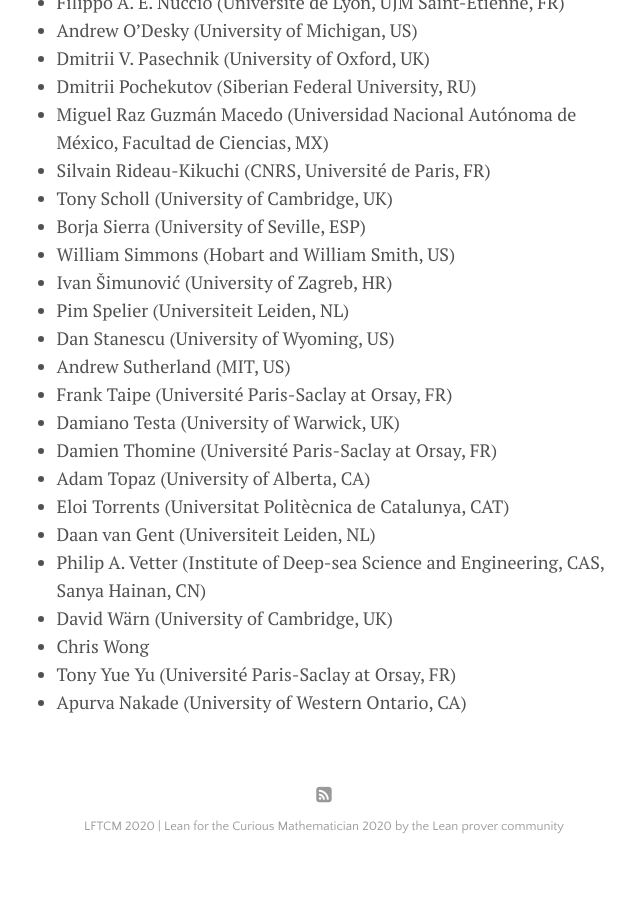
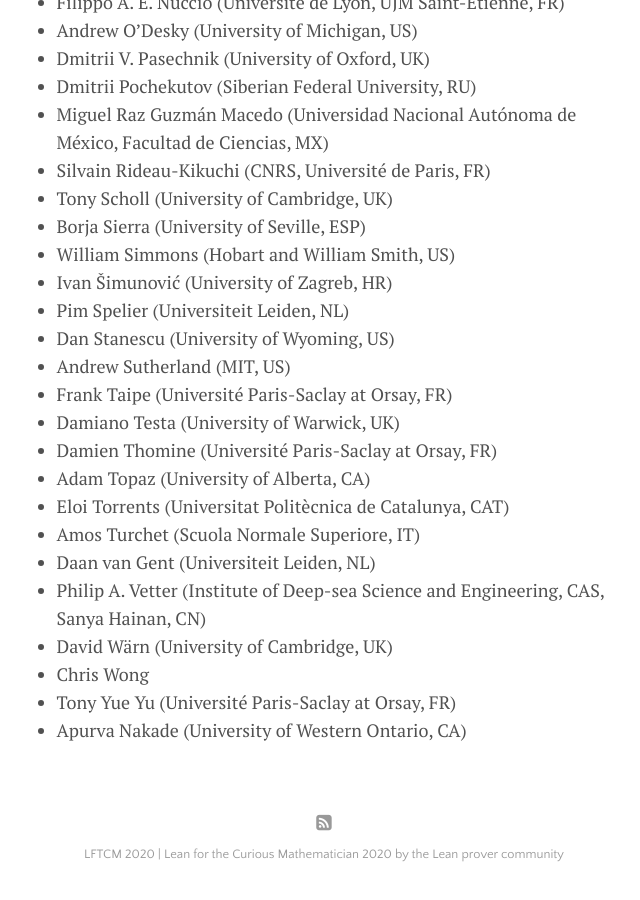
Before and after one commit to leanprover-community/lftcm2020, a Jekyll site: the page built from docs/participants.md, in a window 1280 px wide and 900 px high, scrolled down 1776 px. Shown: the whole window, without its empty margins (316-956 px from the left). Built offline with Jekyll 4.4.1, drawn with Linux system fonts in a browser that asks for light colours; before the commit the page ends 2648 px from its top, so only the background shows below that.

Commit message:
Update participants.md
Add my name to the participant list

```diff
--- a/docs/participants.md
+++ b/docs/participants.md
@@ -87,6 +87,7 @@ to add your name to the list below (in alphabetical order).
 * Damien Thomine (Université Paris-Saclay at Orsay, FR)
 * Adam Topaz (University of Alberta, CA)
 * Eloi Torrents (Universitat Politècnica de Catalunya, CAT)
+* Amos Turchet (Scuola Normale Superiore, IT)
 * Daan van Gent (Universiteit Leiden, NL)
 * Philip A. Vetter (Institute of Deep-sea Science and Engineering, CAS, Sanya Hainan, CN)
 * David Wärn (University of Cambridge, UK)
```
